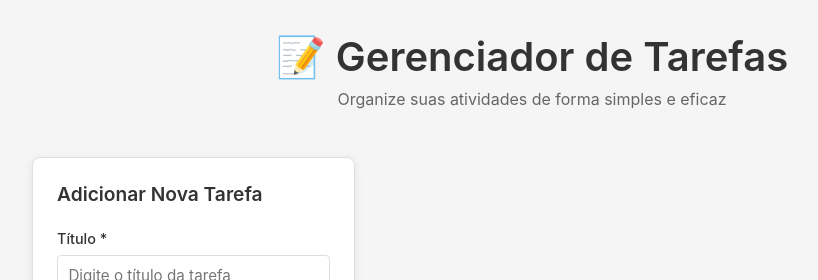
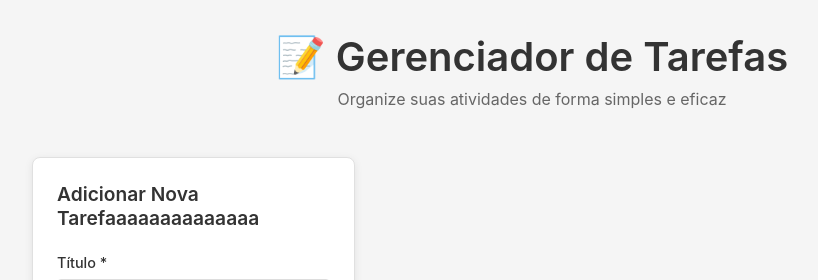
Before and after one commit to IagoSilvaDev/devops-att, a React (Vite) app in the folder frontend/: page / in a window 1280 px wide. Shown: the top 280 px of the page, without its empty margins (108-926 px from the left). Built offline with nearby package versions, Linux system fonts and the light colour scheme; no server answers.

Commit message:
teste de alteração main

```diff
--- a/frontend/src/components/TaskForm.tsx
+++ b/frontend/src/components/TaskForm.tsx
@@ -38,7 +38,7 @@ function TaskForm({ onTaskAdded }: TaskFormProps) {
 
   return (
     <form className="task-form" onSubmit={handleSubmit}>
-      <h2>Adicionar Nova Tarefa</h2>
+      <h2>Adicionar Nova Tarefaaaaaaaaaaaaaa</h2>
 
       {error && <div className="form-error">{error}</div>}
 
```
